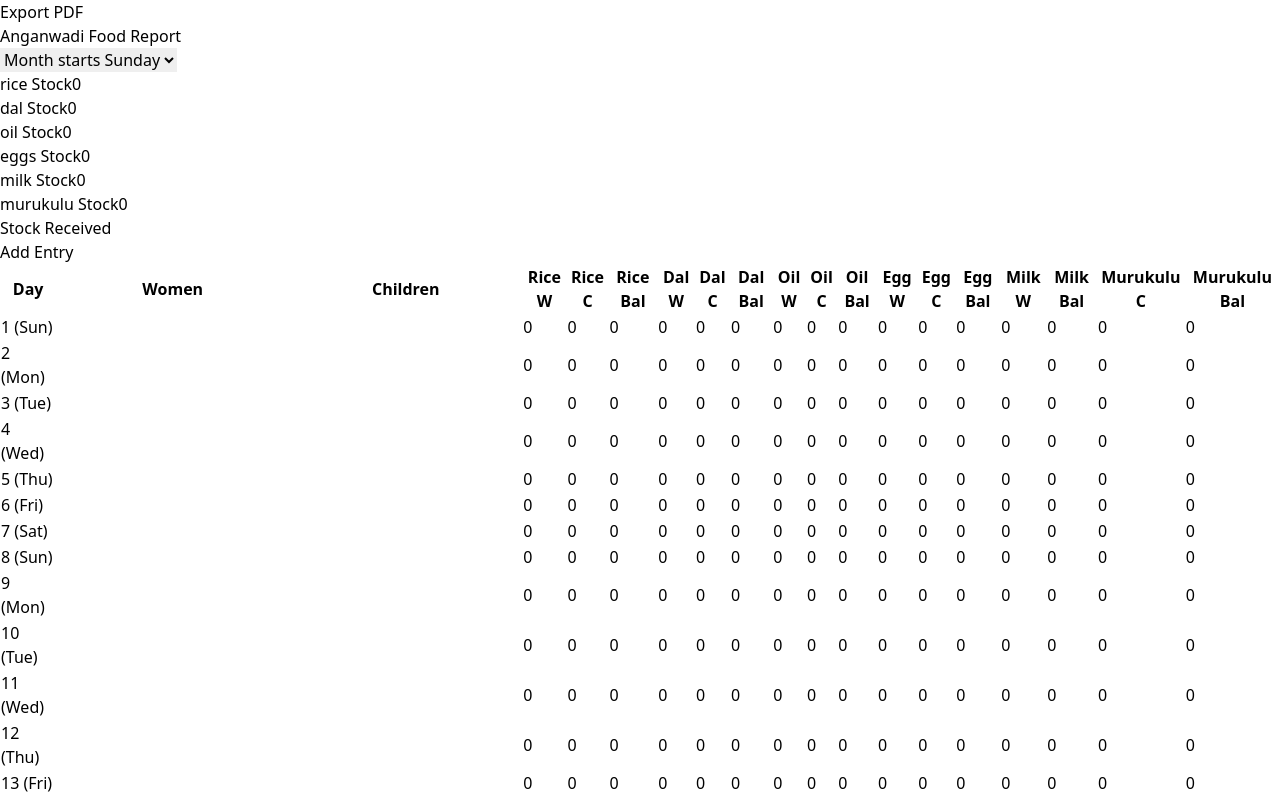
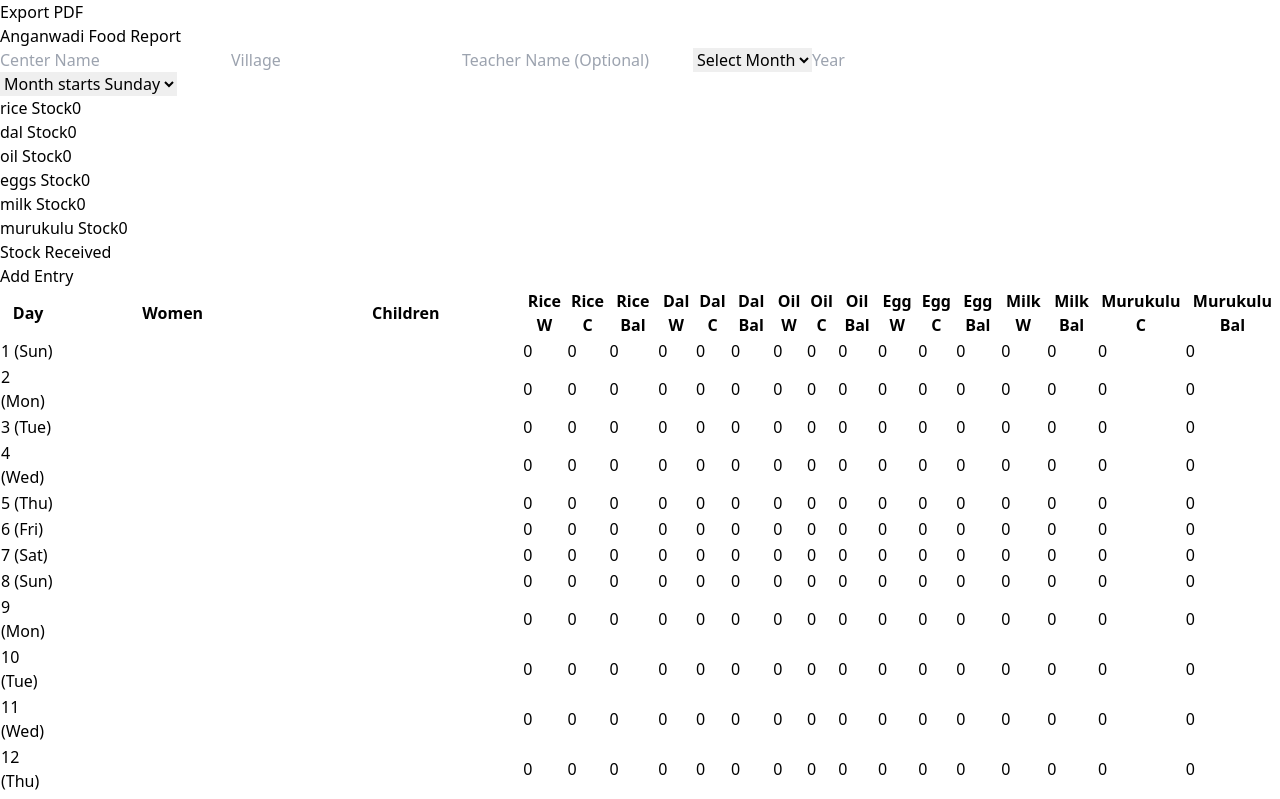
Before and after one commit to sai-nilesh/anganwadi-report-app, a React app: page / in a window 1280 px wide. Shown: the top 799 px of the page. Built offline with nearby package versions, Linux system fonts and the light colour scheme; the HTML template or start-up script is replaced by a standard one.

Commit message:
Update report app - fix PDF export, table UI, stock received export

```diff
--- a/package.json
+++ b/package.json
@@ -11,11 +11,13 @@
   },
   "dependencies": {
     "@tailwindcss/vite": "^4.2.1",
+    "file-saver": "^2.0.5",
     "html2canvas": "^1.4.1",
     "jspdf": "^4.2.0",
     "jspdf-autotable": "^5.0.7",
     "react": "^19.2.0",
-    "react-dom": "^19.2.0"
+    "react-dom": "^19.2.0",
+    "xlsx": "^0.18.5"
   },
   "devDependencies": {
     "@eslint/js": "^9.39.1",
--- a/src/pages/ReportForms.jsx
+++ b/src/pages/ReportForms.jsx
@@ -1,4 +1,3 @@
-
 import { useState, useEffect } from "react";
 import jsPDF from "jspdf";
 import autoTable from "jspdf-autotable";
@@ -7,7 +6,19 @@ function ReportForm(){
 
 const days=["Sun","Mon","Tue","Wed","Thu","Fri","Sat"];
 
+/* ================= HEADER INFO ================= */
+
+const [info,setInfo]=useState({
+centerName:"",
+village:"",
+teacherName:"",
+month:"",
+year:""
+});
+
 const [startDay,setStartDay]=useState(0);
+
+/* ================= OPENING STOCK ================= */
 
 const [stock,setStock]=useState({
 rice:0,
@@ -19,6 +30,8 @@ murukulu:0
 });
 
 const [stockEntries,setStockEntries]=useState([]);
+
+/* ================= DAILY ROW STRUCTURE ================= */
 
 const createRow=()=>({
 women:"",
@@ -43,8 +56,7 @@ murukuluBalance:0
 
 const [rows,setRows]=useState(Array.from({length:31},createRow));
 
-
-/* ================= CALCULATION ================= */
+/* ================= CALCULATIONS ================= */
 
 const calculateBalance=(data)=>{
 
@@ -113,7 +125,6 @@ data[i].murukuluBalance=murukuluBal;
 
 };
 
-
 /* ================= INPUT HANDLER ================= */
 
 const handleInputChange=(i,field,value)=>{
@@ -125,24 +136,6 @@ calculateBalance(updated);
 setRows(updated);
 
 };
-
-
-/* ================= ENTER NAVIGATION ================= */
-
-const handleKeyDown=(e,row,field)=>{
-
-if(e.key==="Enter"){
-
-const next=document.querySelector(
-`input[data-row="${row+1}"][data-field="${field}"]`
-);
-
-if(next) next.focus();
-
-}
-
-};
-
 
 /* ================= STOCK RECEIVED ================= */
 
@@ -162,7 +155,6 @@ setRows(newRows);
 
 };
 
-
 /* ================= EFFECT ================= */
 
 useEffect(()=>{
@@ -170,7 +162,6 @@ const newRows=[...rows];
 calculateBalance(newRows);
 setRows(newRows);
 },[stock,startDay,stockEntries]);
-
 
 /* ================= TOTALS ================= */
 
@@ -203,7 +194,6 @@ murukuluChildren:0
 
 const last=rows[rows.length-1];
 
-
 /* ================= PDF EXPORT ================= */
 
 const exportPDF = () => {
@@ -215,22 +205,52 @@ pdf.text("Anganwadi Food Report",14,15);
 
 pdf.setFontSize(12);
 
-/* ---------------- STOCK SECTION ---------------- */
+/* HEADER INFO */
 
-pdf.text("Opening Stock",14,30);
+let y=25;
 
-pdf.text(`Rice: ${stock.rice}`,14,38);
-pdf.text(`Dal: ${stock.dal}`,60,38);
-pdf.text(`Oil: ${stock.oil}`,100,38);
+if(info.centerName){
+pdf.text(`Center Name: ${info.centerName}`,14,y);
+y+=6;
+}
 
-pdf.text(`Eggs: ${stock.eggs}`,14,46);
-pdf.text(`Milk: ${stock.milk}`,60,46);
-pdf.text(`Murukulu: ${stock.murukulu}`,100,46);
+if(info.village){
+pdf.text(`Village: ${info.village}`,14,y);
+y+=6;
+}
 
+if(info.teacherName){
+pdf.text(`Teacher Name: ${info.teacherName}`,14,y);
+y+=6;
+}
 
-/* ---------------- STOCK RECEIVED ---------------- */
+if(info.month){
+pdf.text(`Month: ${info.month}`,14,y);
+y+=6;
+}
 
-let startY = 60;
+if(info.year){
+pdf.text(`Year: ${info.year}`,14,y);
+y+=6;
+}
+
+/* OPENING STOCK */
+
+let stockY=y+5;
+
+pdf.text("Opening Stock",14,stockY);
+
+pdf.text(`Rice: ${stock.rice}`,14,stockY+8);
+pdf.text(`Dal: ${stock.dal}`,60,stockY+8);
+pdf.text(`Oil: ${stock.oil}`,100,stockY+8);
+
+pdf.text(`Eggs: ${stock.eggs}`,14,stockY+16);
+pdf.text(`Milk: ${stock.milk}`,60,stockY+16);
+pdf.text(`Murukulu: ${stock.murukulu}`,100,stockY+16);
+
+/* STOCK RECEIVED */
+
+let startY = stockY + 30;
 
 if(stockEntries.length>0){
 
@@ -252,14 +272,9 @@ theme:"grid"
 
 startY = pdf.lastAutoTable.finalY + 10;
 
-}else{
-
-startY = 60;
-
 }
 
-
-/* ---------------- DAILY TABLE ---------------- */
+/* DAILY TABLE */
 
 const tableData = rows.map((row,i)=>{
 
@@ -278,7 +293,6 @@ row.murukuluChildren,row.murukuluBalance
 
 });
 
-
 tableData.push([
 "Total",
 totals.women,totals.children,
@@ -289,7 +303,6 @@ totals.eggsWomen,totals.eggsChildren,last.eggsBalance,
 totals.milkWomen,last.milkBalance,
 totals.murukuluChildren,last.murukuluBalance
 ]);
-
 
 autoTable(pdf,{
 startY:startY,
@@ -307,11 +320,9 @@ styles:{fontSize:8},
 theme:"grid"
 });
 
-
 pdf.save("Anganwadi_Report.pdf");
 
 };
-
 
 /* ================= UI ================= */
 
@@ -330,6 +341,62 @@ Export PDF
 Anganwadi Food Report
 </h1>
 
+{/* HEADER INPUTS */}
+
+<div className="grid grid-cols-2 md:grid-cols-5 gap-3 mb-6">
+
+<input
+className="border p-2"
+placeholder="Center Name"
+value={info.centerName}
+onChange={(e)=>setInfo({...info,centerName:e.target.value})}
+/>
+
+<input
+className="border p-2"
+placeholder="Village"
+value={info.village}
+onChange={(e)=>setInfo({...info,village:e.target.value})}
+/>
+
+<input
+className="border p-2"
+placeholder="Teacher Name (Optional)"
+value={info.teacherName}
+onChange={(e)=>setInfo({...info,teacherName:e.target.value})}
+/>
+
+<select
+className="border p-2"
+value={info.month}
+onChange={(e)=>setInfo({...info,month:e.target.value})}
+>
+<option value="">Select Month</option>
+<option>January</option>
+<option>February</option>
+<option>March</option>
+<option>April</option>
+<option>May</option>
+<option>June</option>
+<option>July</option>
+<option>August</option>
+<option>September</option>
+<option>October</option>
+<option>November</option>
+<option>December</option>
+</select>
+
+<input
+className="border p-2"
+placeholder="Year"
+value={info.year}
+onChange={(e)=>setInfo({...info,year:e.target.value})}
+/>
+
+</div>
+
+{/* START DAY */}
+
 <select
 className="border p-2 mb-4"
 onChange={e=>setStartDay(Number(e.target.value))}
@@ -343,24 +410,26 @@ onChange={e=>setStartDay(Number(e.target.value))}
 <option value={6}>Saturday</option>
 </select>
 
-
 {/* OPENING STOCK */}
 
 <div className="grid grid-cols-2 md:grid-cols-3 gap-3 mb-6">
 
 {Object.keys(stock).map(item=>(
+
 <div key={item}>
 <label className="font-semibold capitalize">{item} Stock</label>
+
 <input
 className="border p-2 w-full"
 value={stock[item]}
 onChange={e=>setStock({...stock,[item]:Number(e.target.value)})}
 />
+
 </div>
+
 ))}
 
 </div>
-
 
 {/* STOCK RECEIVED */}
 
@@ -412,7 +481,6 @@ onChange={e=>updateStockEntry(i,"quantity",e.target.value)}
 
 </div>
 
-
 {/* TABLE */}
 
 <div className="overflow-x-auto">
@@ -462,10 +530,7 @@ return(
 <td className="border p-1">
 <input
 type="number"
-data-row={i}
-data-field="women"
 value={row.women}
-onKeyDown={(e)=>handleKeyDown(e,i,"women")}
 onChange={(e)=>handleInputChange(i,"women",e.target.value)}
 className="w-16 text-center"
 />
@@ -474,10 +539,7 @@ className="w-16 text-center"
 <td className="border p-1">
 <input
 type="number"
-data-row={i}
-data-field="children"
 value={row.children}
-onKeyDown={(e)=>handleKeyDown(e,i,"children")}
 onChange={(e)=>handleInputChange(i,"children",e.target.value)}
 className="w-16 text-center"
 />
@@ -510,7 +572,6 @@ className="w-16 text-center"
 );
 
 })}
-
 
 <tr className="bg-gray-200 font-bold">
 
```
Also changed, not shown: 1 other file (tests, documents, lock files or other folders).
